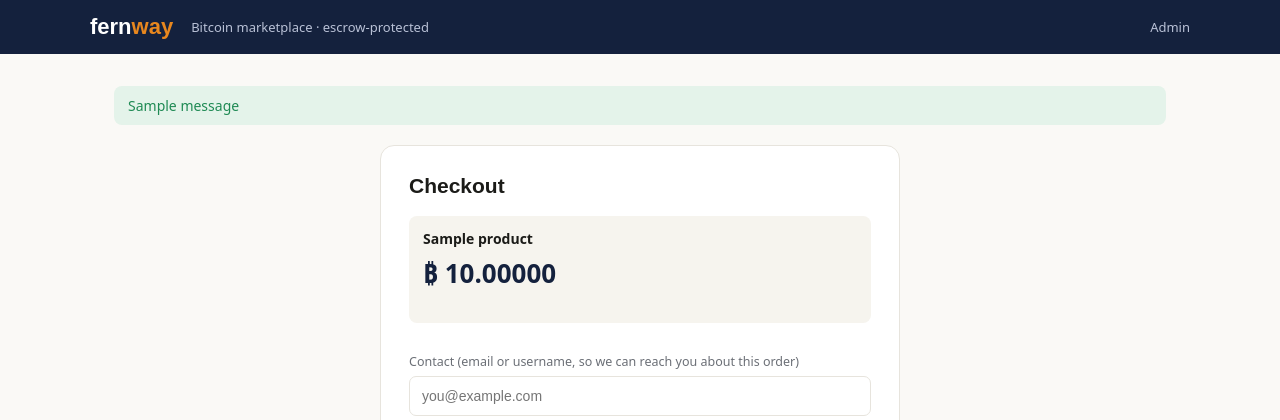
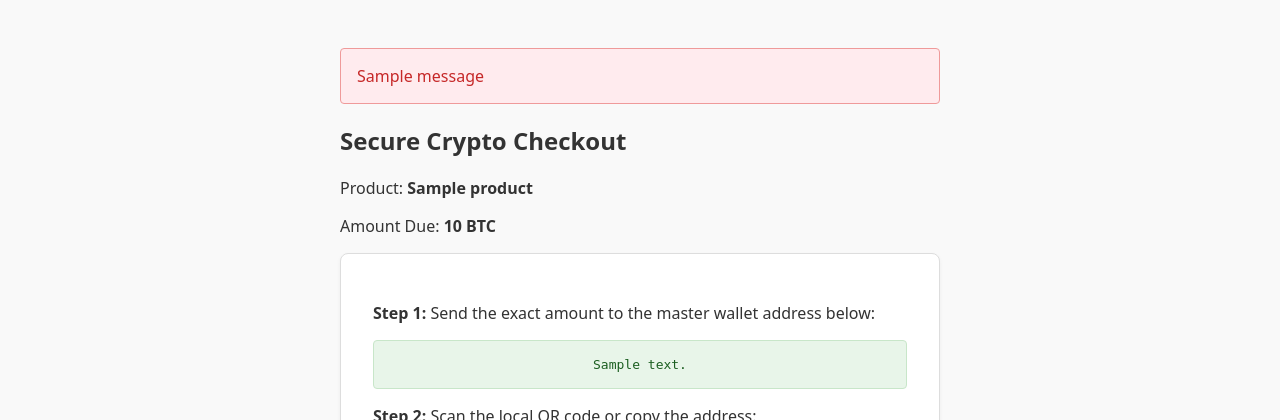
Before and after one commit to exlier/cryptomarket, a Python web app: template templates/checkout.html in a window 1280 px wide. Shown: the top 420 px of the page. Run offline with Jinja, Linux system fonts and the light colour scheme; the template is opened without the code that fills it: most values are stand-ins (such as "Sample title", 1, 10 or a date in 2020); one stand-in notice (Sample message) is shown.

Commit message:
Revamp checkout.html for secure crypto transactions
Updated the checkout page to enhance user experience with clear steps for payment and verification.

```diff
--- a/templates/checkout.html
+++ b/templates/checkout.html
@@ -1,27 +1,56 @@
-{% extends "base.html" %}
-{% block title %}Checkout - Fernway Market{% endblock %}
-{% block content %}
+<!DOCTYPE html>
+<html lang="en">
+<head>
+    <meta charset="UTF-8">
+    <meta name="viewport" content="width=device-width, initial-scale=1.0">
+    <title>Secure Checkout</title>
+    <style>
+        body { font-family: system-ui, sans-serif; max-width: 600px; margin: 2rem auto; padding: 1rem; background: #f9f9f9; color: #333; }
+        .card { background: #fff; padding: 2rem; border-radius: 8px; border: 1px solid #ddd; box-shadow: 0 2px 4px rgba(0,0,0,0.05); }
+        .qr-container { width: 200px; height: 200px; background: #f0f0f0; margin: 1rem auto; display: flex; align-items: center; justify-content: center; border: 1px solid #ccc; }
+        .qr-container img { max-width: 100%; max-height: 100%; display: block; }
+        .wallet-address { background: #e8f5e9; color: #1b5e20; padding: 1rem; word-break: break-all; font-family: monospace; border-radius: 4px; text-align: center; margin: 1rem 0; border: 1px solid #c8e6c9; }
+        input, button { width: 100%; padding: 0.75rem; margin-top: 0.5rem; border: 1px solid #ccc; border-radius: 4px; box-sizing: border-box; font-size: 1rem; }
+        button { background: #2e7d32; color: white; border: none; cursor: pointer; font-weight: bold; margin-top: 1.5rem; }
+        button:hover { background: #1b5e20; }
+        a { color: #1976d2; text-decoration: none; }
+        a:hover { text-decoration: underline; }
+        .flash { background: #ffebee; color: #c62828; padding: 1rem; border-radius: 4px; margin-bottom: 1rem; border: 1px solid #ef9a9a; }
+    </style>
+</head>
+<body>
+    {% with messages = get_flashed_messages() %}
+        {% if messages %}
+            {% for message in messages %}
+                <div class="flash">{{ message }}</div>
+            {% endfor %}
+        {% endif %}
+    {% endwith %}
 
-<div class="narrow-panel">
-  <h1>Checkout</h1>
-  <div class="summary-card">
-    <p class="card-title">{{ product.title }}</p>
-    <div class="detail-price">₿ {{ "%.5f"|format(product.price_btc) }}</div>
-  </div>
+    <h2>Secure Crypto Checkout</h2>
+    <p>Product: <strong>{{ product.name }}</strong></p>
+    <p>Amount Due: <strong>{{ product.price }} BTC</strong></p>
 
-  <form method="POST" class="form-stack">
-    <label>Contact (email or username, so we can reach you about this order)</label>
-    <input type="text" name="buyer_contact" required placeholder="you@example.com">
+    <div class="card">
+        <p><strong>Step 1:</strong> Send the exact amount to the master wallet address below:</p>
+        <div class="wallet-address">{{ wallet.master_address }}</div>
 
-    <label>Your refund address (a bitcoin address you control, used only if this order is refunded)</label>
-    <input type="text" name="buyer_refund_address" required placeholder="tb1q...">
+        <p><strong>Step 2:</strong> Scan the local QR code or copy the address:</p>
+        <!-- Strict relative path. No external QR generation APIs used. -->
+        <div class="qr-container">
+            <img src="static/qrs/master_wallet_qr.png" alt="Master Wallet QR Code">
+        </div>
 
-    <button type="submit" class="btn-primary full-width">Generate payment address</button>
-  </form>
+        <p><strong>Step 3:</strong> Once sent, paste your Transaction ID (TxID) below to verify:</p>
+        <form method="POST" action="checkout/{{ product.id }}">
+            <label for="txid" style="font-weight: bold; font-size: 0.9rem;">Transaction ID (TxID)</label>
+            <input type="text" id="txid" name="txid" placeholder="e.g., a1b2c3d4e5f6..." required pattern="[a-fA-F0-9]{64}" title="Must be a valid 64-character hexadecimal TxID">
+            <button type="submit">Submit Payment Verification</button>
+        </form>
+    </div>
 
-  <div class="escrow-note">
-    On the next screen you'll get a unique bitcoin address and QR code. Send the exact amount from your own wallet -- Fernway never has access to your wallet or its keys.
-  </div>
-</div>
-
-{% endblock %}
+    <p style="text-align: center; margin-top: 1.5rem;">
+        <a href="index">Cancel and Return to Store</a>
+    </p>
+</body>
+</html>
```
